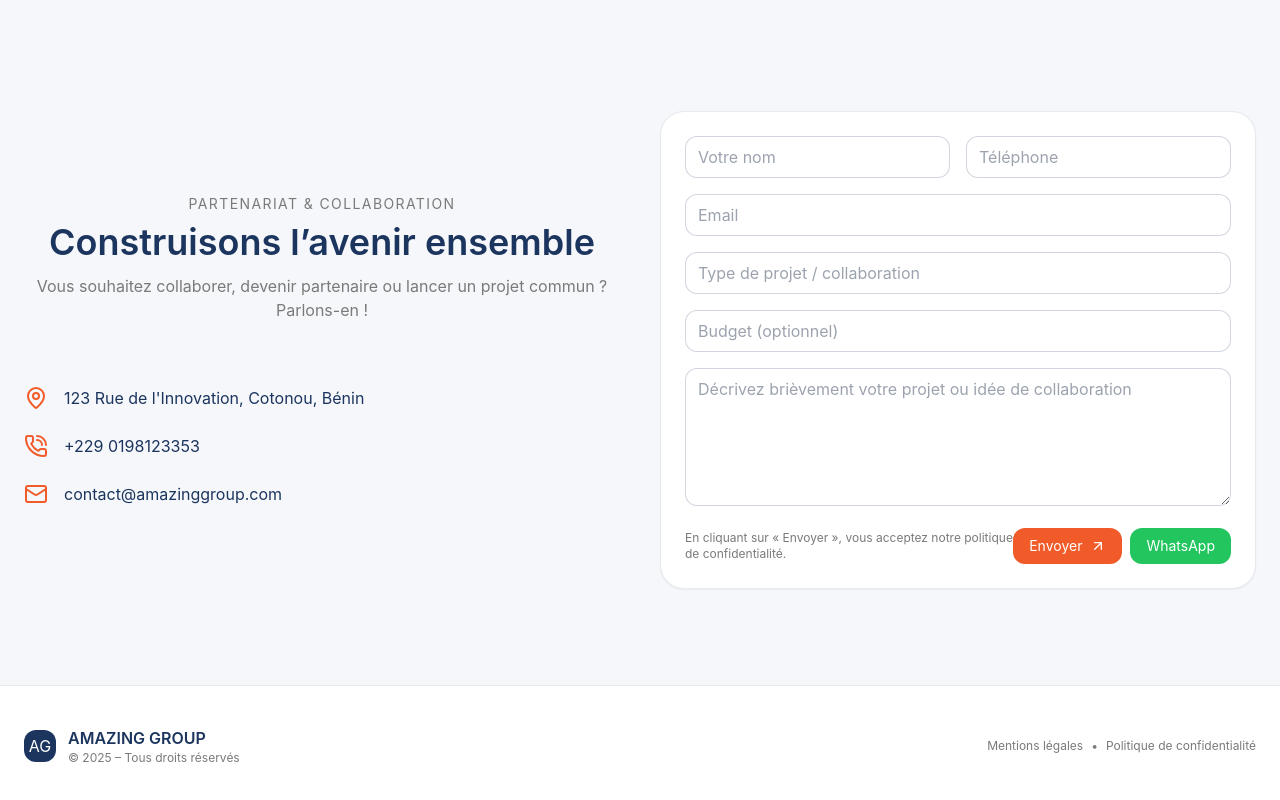
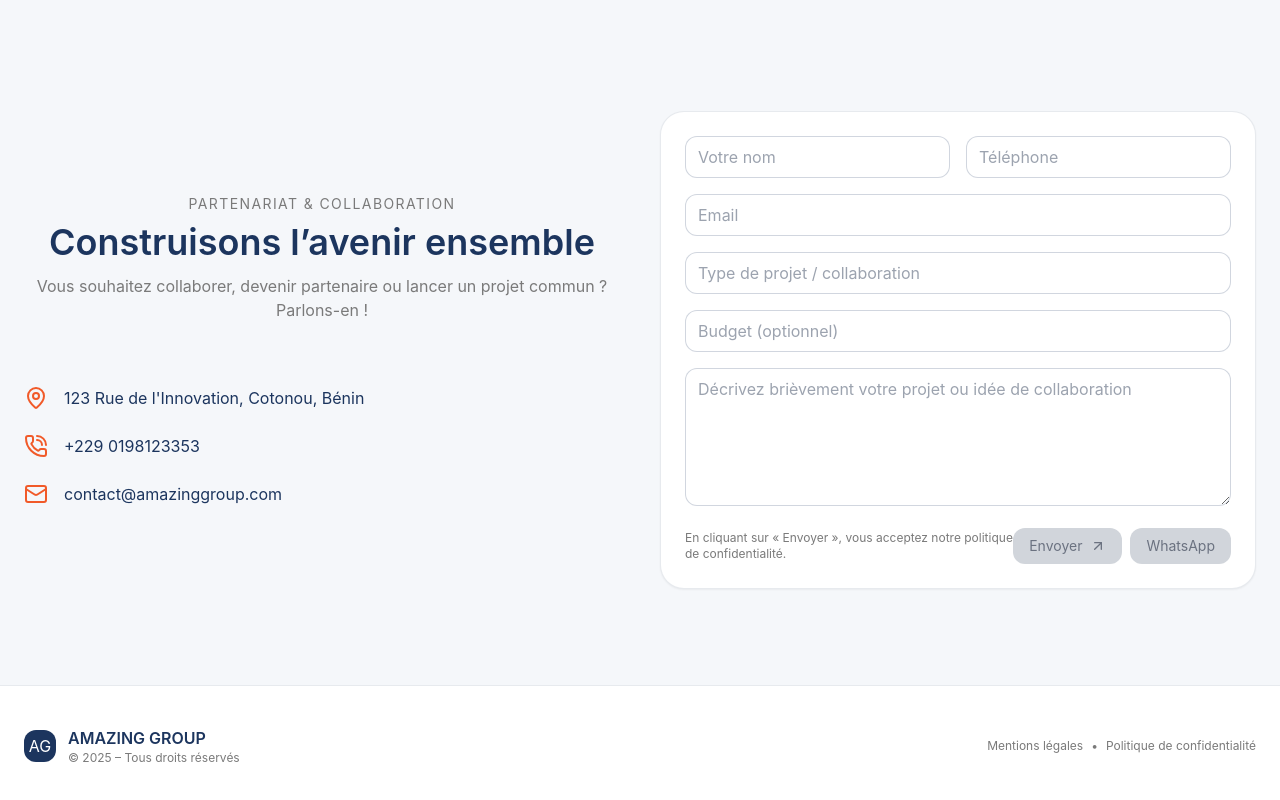
Before and after one commit to chrislove-josue/amazing-group, a React (Create React App) app: page / in a window 1280 px wide. Shown: the part 3825-4625 px from the top of the page. Built offline with nearby package versions, Linux system fonts and the light colour scheme.

Commit message:
envoie des données de contact par Whatsapp

```diff
--- a/src/sections/Contact.jsx
+++ b/src/sections/Contact.jsx
@@ -36,6 +36,10 @@ export default function Contact() {
       newErrors.email = "Veuillez saisir un email valide.";
     }
 
+    if (!form.projectType || form.projectType.length < 3) {
+      newErrors.projectType = "Le type de projet est obligatoire (au moins 3 caractères).";
+    }
+
     if (!form.message || form.message.length < 6) {
       newErrors.message = "Le message doit contenir au moins 6 caractères.";
     }
@@ -65,6 +69,14 @@ export default function Contact() {
       message: "",
     });
   };
+
+  // Vérifie si tous les champs obligatoires sont valides
+  const isFormValid =
+    form.name.length >= 6 &&
+    form.phone.length >= 6 &&
+    /^[^\s@]+@[^\s@]+\.[^\s@]+$/.test(form.email) &&
+    form.projectType.length >= 3 &&
+    form.message.length >= 6;
 
   return (
     <section id="contact" className="py-16 md:py-24 bg-[#F5F7FA]">
@@ -143,14 +155,18 @@ export default function Contact() {
               </div>
 
               {/* Type de projet */}
+              <div>
                 <input
                   name="projectType"
                   value={form.projectType}
                   onChange={handleChange}
                   type="text"
                   placeholder="Type de projet / collaboration"
-                className="rounded-xl border border-[#1C355E]/20 px-3 py-2"
+                  className="rounded-xl border border-[#1C355E]/20 px-3 py-2 w-full"
+                  required
                 />
+                {errors.projectType && <p className="text-red-500 text-xs mt-1">{errors.projectType}</p>}
+              </div>
 
               {/* Budget */}
               <input
@@ -186,28 +202,38 @@ export default function Contact() {
                   {/* Bouton formulaire classique */}
                   <button
                     type="submit"
-                    className="inline-flex items-center gap-2 rounded-xl bg-[#F15A29] text-white px-4 py-2 text-sm"
+                    disabled={!isFormValid}
+                    className={`inline-flex items-center gap-2 rounded-xl px-4 py-2 text-sm transition ${
+                      isFormValid
+                        ? "bg-[#F15A29] text-white"
+                        : "bg-gray-300 text-gray-500 cursor-not-allowed"
+                    }`}
                   >
                     Envoyer <ArrowUpRight className="h-4 w-4" />
                   </button>
 
                   {/* Bouton WhatsApp */}
                  <a
-                    href={`https://wa.me/22998123353?text=Bonjour%20Amazing%20Group,%20je%20suis%20${encodeURIComponent(
-                      form.name
-                    )}%20(${encodeURIComponent(form.phone)}),%20Email:%20${encodeURIComponent(
-                      form.email
-                    )}.%20Projet:%20${encodeURIComponent(
-                      form.projectType
-                    )}.%20Budget:%20${encodeURIComponent(
-                      form.budget
-                    )}.%20Message:%20${encodeURIComponent(form.message)}`}
+  href={`https://wa.me/22998123353?text=${encodeURIComponent(
+    `Bonjour Amazing Group,\n\n` +
+    `Je suis ${form.name}.\n` +
+    `Téléphone: ${form.phone}\n` +
+    `Email: ${form.email}\n` +
+    `Projet: ${form.projectType}\n` +
+    `Budget: ${form.budget}\n` +
+    `Message: ${form.message}`
+  )}`}
   target="_blank"
   rel="noopener noreferrer"
-                    className="inline-flex items-center gap-2 rounded-xl bg-green-500 text-white px-4 py-2 text-sm"
+  className={`inline-flex items-center gap-2 rounded-xl px-4 py-2 text-sm transition ${
+    isFormValid
+      ? "bg-green-500 text-white"
+      : "bg-gray-300 text-gray-500 cursor-not-allowed pointer-events-none"
+  }`}
 >
   WhatsApp
 </a>
+
                 </div>
               </div>
             </form>
```
Lines whose indentation alone changed are shown as unchanged.
